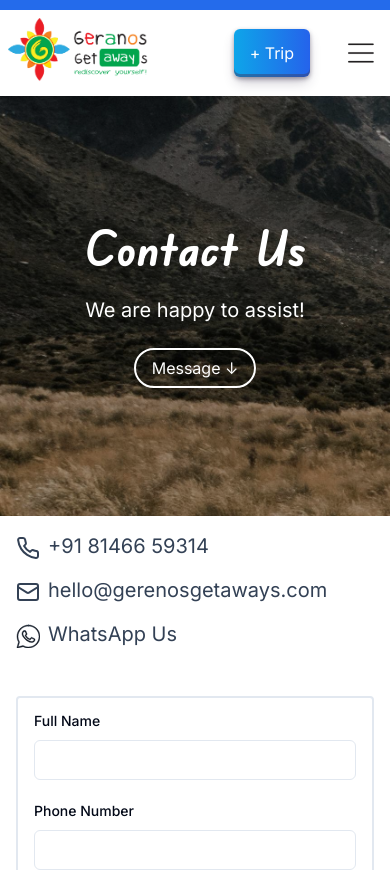
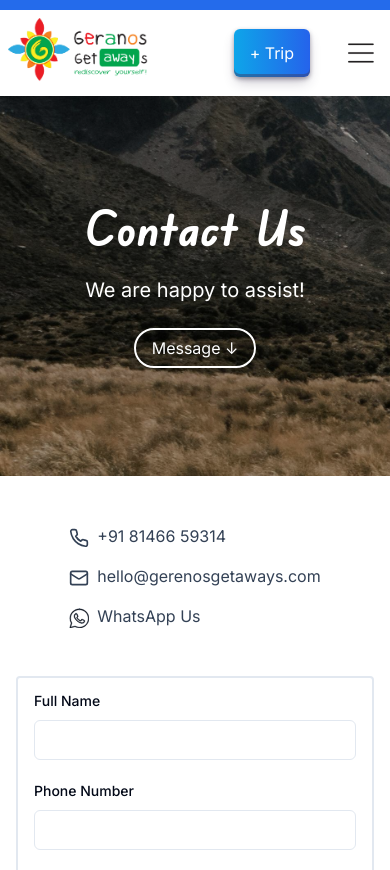
Before and after one commit to TheHypedge/geranos, a Next.js app: page /contact in a window 390 px wide. Shown: the top 870 px of the page. Built offline with nearby package versions, Linux system fonts and the light colour scheme.

Commit message:
changes
changes

```diff
--- a/src/app/contact/page.tsx
+++ b/src/app/contact/page.tsx
@@ -10,9 +10,9 @@ import MainContactUs from '@/components/custom/MainContactUs'
 const Page = () => {
   return (
     <div className="min-h-[400px] flex flex-col my-12 mb-0">
-        <div className="bg-cover bg-[url('/global/banners/contact-3.jpg')]  min-h-[420px]  bg-slate-50">
-            <div className="bg-[rgba(0,0,0,0.3)] flex aling-middle justify-center gap-6 text-center flex-col min-h-[420px] px-4 py-12">
-            <h1 className="text-white text-5xl sm:text-5xl md:text-7xl font-EduVICWANTBeginner">Contact Us</h1>
+        <div className="bg-cover bg-[url('/global/banners/contact-3.jpg')] min-h-[380px] sm:min-h-[420px] bg-slate-50">
+            <div className="bg-[rgba(0,0,0,0.3)] flex aling-middle justify-center gap-6 text-center flex-col min-h-[380px] sm:min-h-[420px] px-4 py-12">
+            <h1 className="text-white text-5xl sm:text-5xl md:text-6xl font-EduVICWANTBeginner">Contact Us</h1>
             <p className="text-white text-xl">We are happy to assist!</p>
 
             <Link href="#cstmContId" id="cstmContId" className="max-w-min mx-auto">
@@ -23,19 +23,19 @@ const Page = () => {
             </div>
         </div>
 
-        <div  className="flex flex-col xl:flex-row max-w-[600px] w-full mx-auto xl:max-w-full gap-12 justify-center p-4 pt-8sm:p-4 md:pt-16 md:pb-4">
-          <div className="flex">
+        <div  className="flex flex-col xl:flex-row max-w-[600px] w-full mx-auto xl:max-w-full gap-12 justify-center p-4 pt-12 sm:p-4 sm:pt-16 md:pb-4">
+          <div className="flex justify-center">
             <ul className="flex gap-4 text-left flex-col align-middle justify-center">
-                <li className="text-slate-700 flex flex-row gap-2 justify-start align-middle text-xl font-regular">
-                    <PhoneIcon className="h-6 w-6 mt-1" />
+                <li className="text-slate-700 flex flex-row gap-2 justify-start align-middle text-md sm:text-xl font-regular">
+                    <PhoneIcon className="h-5 w-5 sm:h-6 sm:w-6 mt-1" />
                     +91 81466 59314
                     </li>
-                <li className="text-slate-700 flex flex-row gap-2 justify-start align-middle text-xl font-regular">
-                    <MailIcon className="h-6 w-6 mt-1" />
+                <li className="text-slate-700 flex flex-row gap-2 justify-start align-middle text-md sm:text-xl font-regular">
+                    <MailIcon className="h-5 w-5 sm:h-6 sm:w-6 mt-1" />
                     hello@gerenosgetaways.com
                     </li>
-                <li className="text-slate-700 flex flex-row gap-2 justify-start align-middle text-xl font-regular">
-                    <WhatsappIcon className="h-6 w-6 mt-1" />
+                <li className="text-slate-700 flex flex-row gap-2 justify-start align-middle text-md sm:text-xl font-regular">
+                    <WhatsappIcon className="h-5 w-5 sm:h-6 sm:w-6 mt-1" />
                     WhatsApp Us
                     </li>
             </ul>
--- a/src/components/custom/Footer/CommonComponenets/Advertise.tsx
+++ b/src/components/custom/Footer/CommonComponenets/Advertise.tsx
@@ -6,13 +6,13 @@ const Advertise = () => {
     <>
         <ul className="flex gap-2 text-left flex-col align-top justify-start">
             <li className="flex flex-row gap-2 justify-start align-middle">
-                <Link href="mailto:geranosgetaways@gmail.com" target="_blank" className=" flex flex-row gap-2 justify-start align-middle">
+                <Link href="tel:+918146659314" className=" flex flex-row gap-2 justify-start align-middle">
                     <PhoneIcon className="h-4 w-4 mt-1" />
                     +91 81466 59314
                 </Link>
                 </li>
             <li className="flex flex-row gap-2 justify-start align-middle">
-                <Link href="mailto:geranosgetaways@gmail.com" target="_blank" className=" flex flex-row gap-2 justify-start align-middle">
+                <Link href="mailto:geranosgetaways@gmail.com" className=" flex flex-row gap-2 justify-start align-middle">
                     <MailIcon className="h-4 w-4 mt-1" />
                     geranosgetaways@gmail.com
                 </Link>
--- a/src/components/custom/MainContactUs.tsx
+++ b/src/components/custom/MainContactUs.tsx
@@ -31,8 +31,14 @@ const [fullName, setFullName] = useState<string>("");
       message,
     };
 
-    console.log("Form Data:", formData); // Log form data for debugging
-
+    if(fullName === "" || phoneNo === "" || emailId=== "" || message ==="") {
+      toast({
+        variant: "destructive",
+        title: "Some details are missing!",
+        description: "Please enter all the details.",
+      })
+    }
+    else{
       try {
         const response = await fetch("/api/newmessage", {
           method: "POST",
@@ -60,6 +66,7 @@ const [fullName, setFullName] = useState<string>("");
         // Handle success (e.g., clear form, show success message, etc.)
       } catch (error) {
         console.error("Error submitting form:", error);
+      }
     }
   };
 
```
Lines whose indentation alone changed are shown as unchanged.
